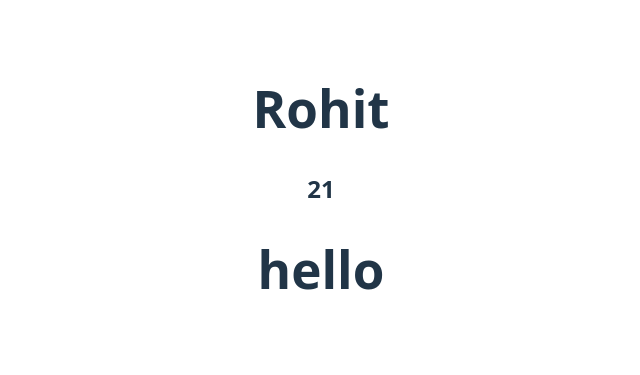
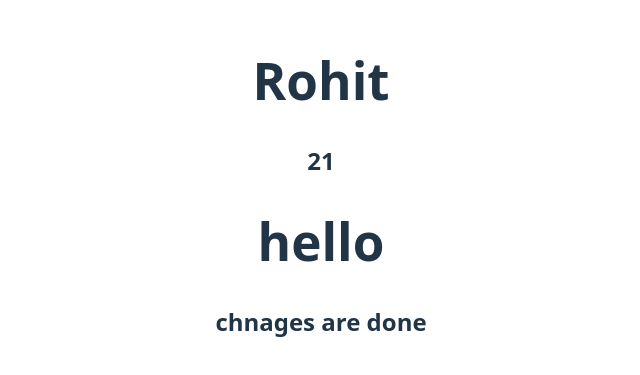
Before and after one commit to rohitpillewan1/TypeScriptReact, a React (Vite) app in the folder reacttypescript/: page / in a window 1280 px wide. Shown: the part 211-586 px from the top of the page, without its empty margins (319-959 px from the left). Built offline with nearby package versions, Linux system fonts and the light colour scheme.

Commit message:
changes are done

```diff
--- a/reacttypescript/src/Component/UserDisplay.tsx
+++ b/reacttypescript/src/Component/UserDisplay.tsx
@@ -15,6 +15,7 @@ const UserDisplay = () => {
             <h1>{user.name}</h1>
             <h2>{user.age}</h2>
             <h1>hello</h1>
+            <h2>chnages are done</h2>
         </>
     )
 }
```
